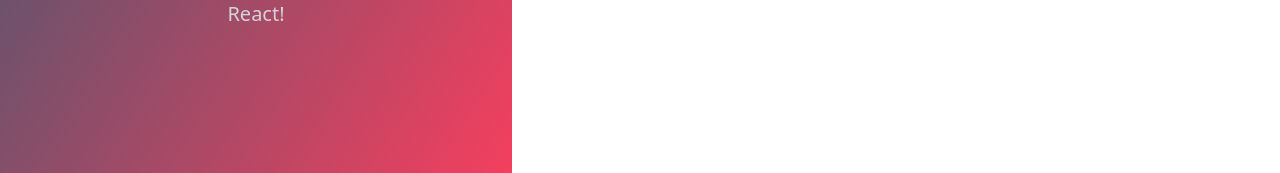
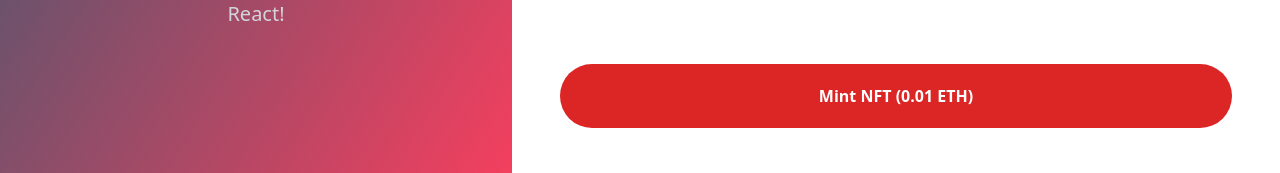
Before and after one commit to AayushMohan/NFT-Drop, a Next.js app: page /nft/1 in a window 1280 px wide. Shown: the part 624-797 px from the top of the page. Built offline with nearby package versions, Linux system fonts and the light colour scheme.

Commit message:
Added Mint Button

```diff
--- a/pages/nft/[id].tsx
+++ b/pages/nft/[id].tsx
@@ -58,6 +58,9 @@ const NFTDropPage = () => {
         </div>
 
         {/* Mint Button */}
+        <button className="mt-10 h-16 w-full rounded-full bg-red-600 font-bold text-white">
+          Mint NFT (0.01 ETH)
+        </button>
       </div>
     </div>
   )
```
